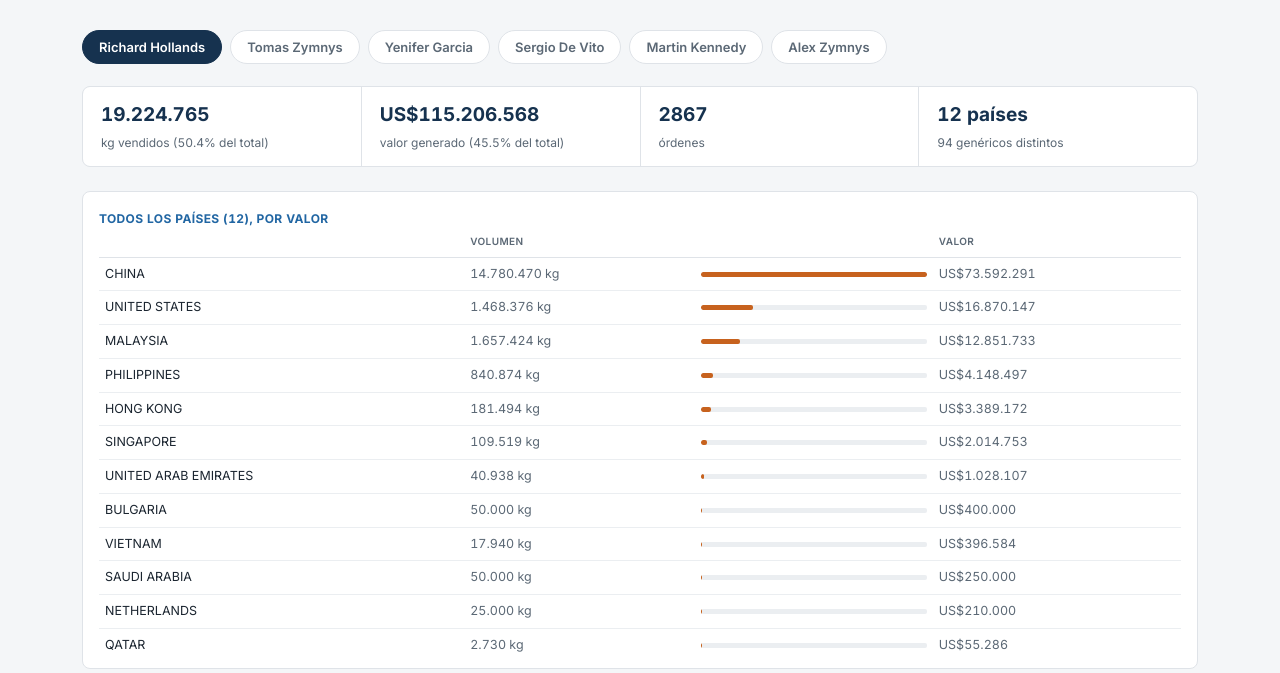
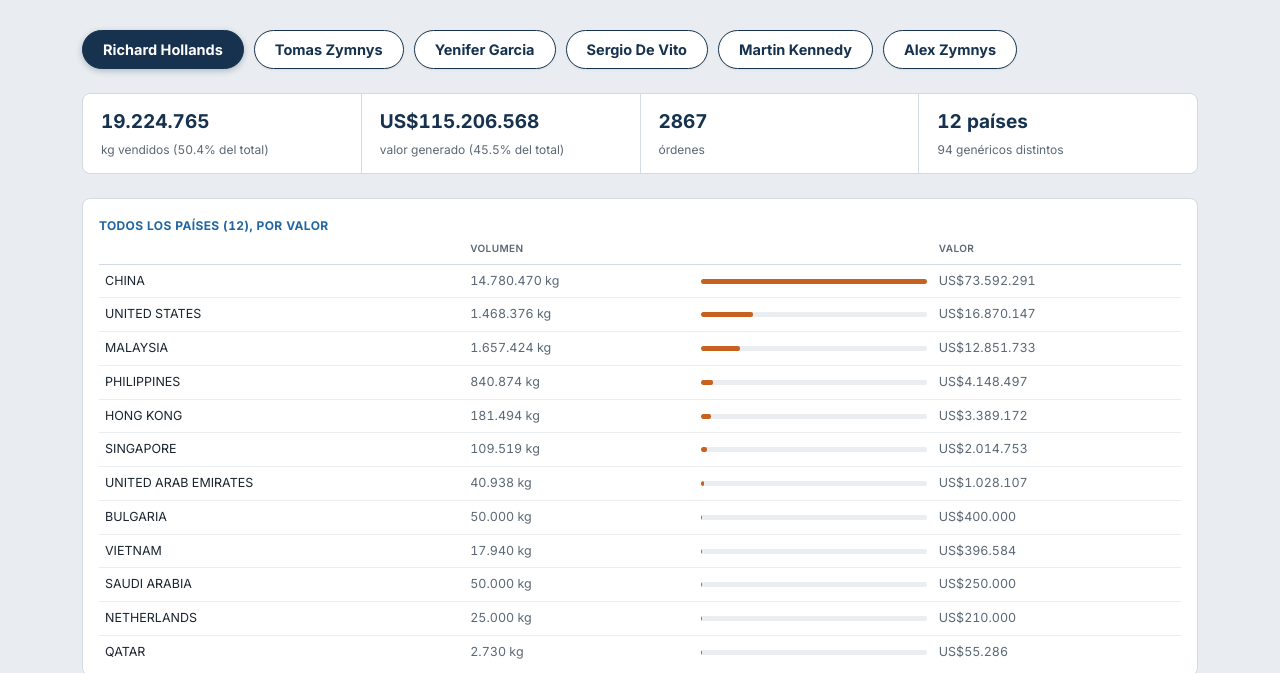
Before and after one commit to amarchioni-source/Performance-Comerciales, a plain HTML site: page index.html in a window 1280 px wide. Shown: the part 294-967 px from the top of the page. Drawn offline with nearby package versions, Linux system fonts and the light colour scheme.

Commit message:
Update index.html

```diff
--- a/index.html
+++ b/index.html
@@ -10,9 +10,9 @@
 <script src="https://cdnjs.cloudflare.com/ajax/libs/Chart.js/4.4.1/chart.umd.min.js"></script>
 <style>
   :root {
-    --bg: #F4F6F8;
+    --bg: #E9EDF1;
     --panel: #FFFFFF;
-    --border: #DFE3E8;
+    --border: #D3DAE1;
     --border-soft: #EBEEF1;
     --ink: #1B2530;
     --ink-dim: #5B6875;
@@ -67,9 +67,13 @@
   .card { background: var(--panel); border: 1px solid var(--border); border-radius: 8px; }
 
   /* ---------- TABS ---------- */
-  .tabs-nav { display: flex; flex-wrap: wrap; gap: 8px; margin-bottom: 22px; }
-  .tab-btn { background: var(--panel); border: 1px solid var(--border); color: var(--ink-dim); padding: 8px 16px; font-family: 'Inter', sans-serif; font-size: 13px; font-weight: 600; border-radius: 20px; cursor: pointer; }
-  .tab-btn.active { color: #FFFFFF; background: var(--navy); border-color: var(--navy); }
+  .tabs-nav { display: flex; flex-wrap: wrap; gap: 10px; margin-bottom: 24px; }
+  .tab-btn {
+    background: var(--panel); border: 1.5px solid var(--navy); color: var(--navy);
+    padding: 10px 20px; font-family: 'Inter', sans-serif; font-size: 14.5px; font-weight: 700;
+    border-radius: 22px; cursor: pointer; box-shadow: 0 1px 2px rgba(22,50,79,0.08);
+  }
+  .tab-btn.active { color: #FFFFFF; background: var(--navy); border-color: var(--navy); box-shadow: 0 2px 6px rgba(22,50,79,0.28); }
 
   .com-summary { display: flex; flex-wrap: wrap; gap: 1px; background: var(--border); border: 1px solid var(--border); border-radius: 8px; overflow: hidden; margin-bottom: 24px; }
   .com-stat { background: var(--panel); padding: 14px 18px; flex: 1 1 22%; min-width: 180px; }
```
